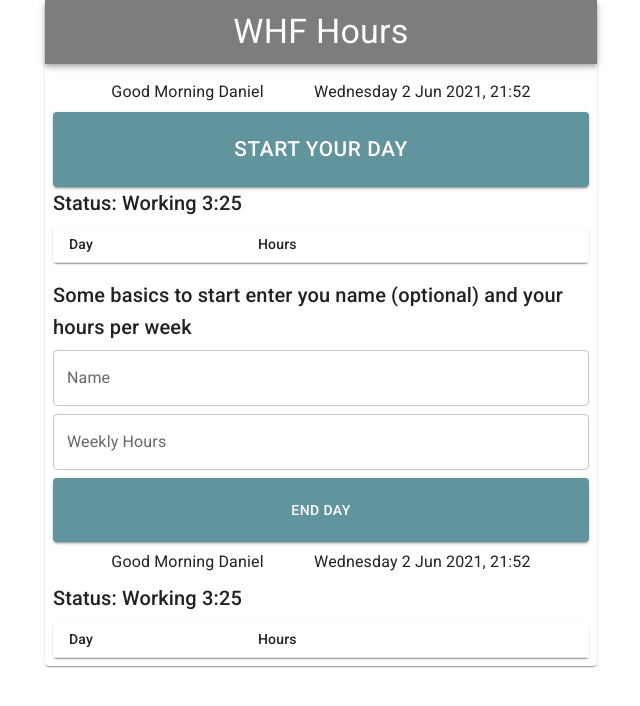
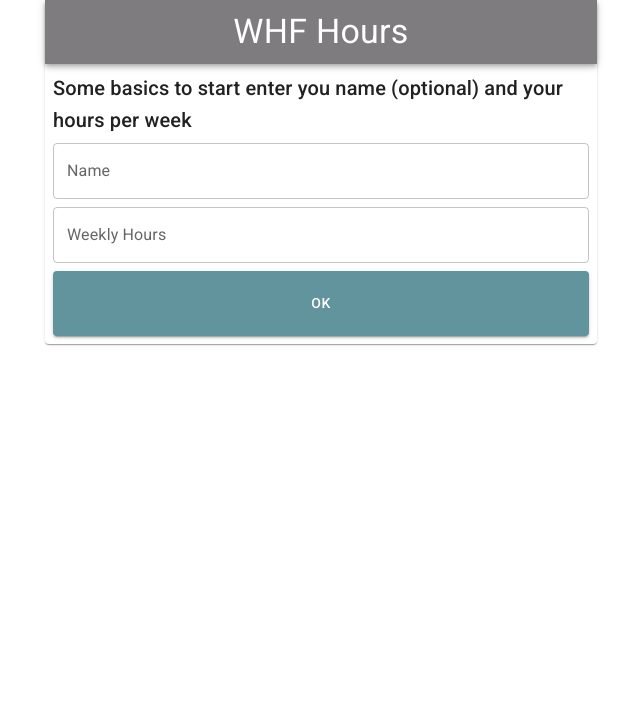
Before and after one commit to danppo/WFH-Hours, a React (Create React App) app: page / in a window 1280 px wide. Shown: the top 706 px of the page, without its empty margins (319-959 px from the left). Built offline with nearby package versions, Linux system fonts and the light colour scheme.

Commit message:
WIP added local storage added setup table display from LS

```diff
--- a/src/App.js
+++ b/src/App.js
@@ -1,5 +1,5 @@
 import './App.css';
-import { ThemeProvider, StyledEngineProvider, adaptV4Theme } from '@mui/material/styles';
+import { ThemeProvider, StyledEngineProvider } from '@mui/material/styles';
 import { createTheme } from '@mui/material/styles';
 import palette from './theme/theme';
 import Container from '@mui/material/Container';
@@ -10,7 +10,6 @@ import Paper from '@mui/material/Paper';
 import { useState } from 'react';
 
 function App() {
-
   const theme = createTheme(palette);
 
   const hasData = localStorage.getItem('WFHHOURS');
@@ -19,19 +18,15 @@ function App() {
 
   const [showMain, setMainSetup] = useState(!!hasData);
 
-
   return (
     <StyledEngineProvider injectFirst>
       <ThemeProvider theme={theme}>
-        <Container  component="main" maxWidth="sm">
-        <Paper>
-          <Header />
-          <Main />
-          {!showMain &&
-
-            <Setup setShowMain={setMainSetup} />
-          }
-          {/* <div className="App">
+        <Container component='main' maxWidth='sm'>
+          <Paper>
+            <Header />
+            {showMain && <Main />}
+            {!showMain && <Setup setShowMain={setMainSetup} />}
+            {/* <div className="App">
             <header className="App-header">
               <img src={logo} className="App-logo" alt="logo" />
               <p>
@@ -47,7 +42,7 @@ function App() {
               </a>
             </header>
           </div> */}
-            </Paper>
+          </Paper>
         </Container>
       </ThemeProvider>
     </StyledEngineProvider>
@@ -56,7 +51,6 @@ function App() {
 
 export default App;
 
-// TODO: Create Base layout
 // TODO: User Standard cal/time picker
 // TODO: Show current Day progress
 // TODO: Table for week inputs
--- /dev/null
+++ b/src/functions/decimalToHours.js
@@ -0,0 +1,7 @@
+const decimalToHours = (time) => {
+  const hours = Math.floor(time);
+  const minutes = (time - hours) * 60;
+  return hours + '.' + minutes;
+};
+
+export default decimalToHours;
--- a/src/pages/Main.js
+++ b/src/pages/Main.js
@@ -1,4 +1,4 @@
-import React, {useState} from 'react';
+import React, { useState } from 'react';
 import Typography from '@mui/material/Typography';
 import Button from '@mui/material/Button';
 import Box from '@mui/material/Box';
@@ -6,63 +6,155 @@ import makeStyles from '@mui/styles/makeStyles';
 import Report from '../sections/Report/Report';
 import Welcome from '../sections/Welcome/Welcome';
 import { ButtonGroup } from '@mui/material';
+import dayjs from 'dayjs';
 
 const useStyles = makeStyles((theme) => ({
   buttonContent: {
-    fontSize: '1.3rem'
+    fontSize: '1.3rem',
   },
   buttonBeaks: {
-    fontSize: '1.1rem'
-  }
+    fontSize: '1.1rem',
+  },
 }));
 
 const Main = () => {
   const classes = useStyles();
 
+  const timeCalc = (time) => {
+    const hours = Math.floor(time);
+    const minutes = (time - hours) * 60;
+    console.log(hours + '.' + minutes);
+  };
+  timeCalc(7.5);
+
   const dayState = {
-    NOTSTARTED: "not started",
-    STARTED: "started",
-    FINISHED: "finished"
+    NOTSTARTED: 'not started',
+    STARTED: 'started',
+    FINISHED: 'finished',
+  };
+
+  const data = JSON.parse(localStorage.getItem('WFHHOURS'));
+  const thisWeek = dayjs().startOf('week').format('YYYYMMDD');
+
+  if (data.hours[thisWeek]) {
+    console.log('we have data');
+  } else {
+    const dailyHours = data.weeklyHours / 5;
+    console.log(dailyHours);
+    console.log('nothing here');
+    console.log(dayjs().day());
+    const newData = data;
+    // TODO: auto generate array
+    newData.hours[thisWeek] = {
+      completed: 0,
+      days: [
+        {
+          day: 0,
+          dayName: 'Sunday',
+          hoursDone: 0,
+          hoursRemaining: 0,
+        },
+        {
+          day: 1,
+          dayName: 'Monday',
+          hoursDone: 0,
+          hoursRemaining: dailyHours,
+        },
+        {
+          day: 2,
+          dayName: 'Tuesday',
+          hoursDone: 0,
+          hoursRemaining: dailyHours,
+        },
+        {
+          day: 3,
+          dayName: 'Wednesday',
+          hoursDone: 0,
+          hoursRemaining: dailyHours,
+        },
+        {
+          day: 4,
+          dayName: 'Thursday',
+          hoursDone: 0,
+          hoursRemaining: dailyHours,
+        },
+        {
+          day: 5,
+          dayName: 'Friday',
+          hoursDone: 0,
+          hoursRemaining: dailyHours,
+        },
+        {
+          day: 6,
+          dayName: 'Saturday',
+          hoursDone: 0,
+          hoursRemaining: 0,
+        },
+      ],
+    };
+    localStorage.setItem('WFHHOURS', JSON.stringify(newData));
   }
 
   const [dayStarted, setDayStarted] = useState(dayState.NOTSTARTED);
   const [dayPaused, setDayPaused] = useState(false);
 
+  console.log(data.hours.days);
   return (
-    <Box p={1} >
-      <Welcome name='Daniel' />
-      {dayStarted === dayState.STARTED ?
-        <ButtonGroup fullWidth >
-          <Button variant="contained"  color='primary' size='large' onClick={() => setDayStarted(dayState.FINISHED)} >
+    <Box p={1}>
+      <Welcome name={data.name} />
+      {dayStarted === dayState.STARTED ? (
+        <ButtonGroup fullWidth>
+          <Button
+            variant='contained'
+            color='primary'
+            size='large'
+            onClick={() => setDayStarted(dayState.FINISHED)}
+          >
             <Box m={1.4}>
-              <Typography variant="button"  className={classes.buttonContent}>
+              <Typography variant='button' className={classes.buttonContent}>
                 End Day
               </Typography>
             </Box>
           </Button>
-          <Button variant="contained"  color='secondary' size='large' onClick={() => setDayPaused(!dayPaused)}>
+          <Button
+            variant='contained'
+            color='secondary'
+            size='large'
+            onClick={() => setDayPaused(!dayPaused)}
+          >
             <Box m={1.4}>
-              <Typography variant="button"  className={classes.buttonContent}>
-                {dayPaused ? "Return to work" : "have a break"}
+              <Typography variant='button' className={classes.buttonContent}>
+                {dayPaused ? 'Return to work' : 'have a break'}
               </Typography>
             </Box>
           </Button>
         </ButtonGroup>
-      :
-        <Button variant="contained" fullWidth color='primary' size='large' onClick={() => setDayStarted(dayState.STARTED)} >
+      ) : (
+        <Button
+          variant='contained'
+          fullWidth
+          color='primary'
+          size='large'
+          onClick={() => setDayStarted(dayState.STARTED)}
+        >
           <Box m={1.4}>
-            <Typography variant="button"  className={classes.buttonContent}>
-              {dayStarted === dayState.NOTSTARTED ? "Start your day" : "Restart work"}
+            <Typography variant='button' className={classes.buttonContent}>
+              {dayStarted === dayState.NOTSTARTED ? 'Start your day' : 'Restart work'}
             </Typography>
           </Box>
         </Button>
-      }
-      <Typography variant="h6" gutterBottom>
-        Status: Working 3:25
-      </Typography>
-      <Report />
+      )}
+      <Box sx={{ display: 'flex', justifyContent: 'space-between' }}>
+        <Typography variant='h6' gutterBottom>
+          Status: Working 3:25
+        </Typography>
+        <Typography variant='h6' gutterBottom>
+          Weekly Target: {data.weeklyHours}
+        </Typography>
+      </Box>
+      <Report details={data.hours[thisWeek].days} />
     </Box>
   );
-}
+};
 
 export default Main;
--- a/src/pages/Setup.js
+++ b/src/pages/Setup.js
@@ -1,47 +1,56 @@
 import Typography from '@mui/material/Typography';
 import Box from '@mui/material/Box';
-import makeStyles from '@mui/styles/makeStyles';
-import Report from '../sections/Report/Report';
-import Welcome from '../sections/Welcome/Welcome';
 import { TextField, Stack, Button } from '@mui/material';
 import { useState } from 'react';
+import dayjs from 'dayjs';
 
-const Setup = ({setShowMain}) => {
-
-  const [name, setName] = useState("");
-  const [hours, setHours] = useState("");
+const Setup = ({ setShowMain }) => {
+  const [name, setName] = useState('');
+  const [weeklyHours, setWeeklyHours] = useState('');
 
   const handleSubmit = () => {
-    console.log("entered");
-  }
+    console.log('entered');
+    console.log(dayjs().day());
+    console.log(dayjs().startOf('week').format('YYYYMMDD'));
+    const dataStorage = {
+      name,
+      weeklyHours,
+      hours: {},
+    };
+    localStorage.setItem('WFHHOURS', JSON.stringify(dataStorage));
+    setShowMain(true);
+  };
 
-  console.log(hours);
-
+  console.log(weeklyHours);
 
   return (
-    <Box p={1} >
-      <Typography variant="h6" gutterBottom>
+    <Box p={1}>
+      <Typography variant='h6' gutterBottom>
         Some basics to start enter you name (optional) and your hours per week
       </Typography>
       <Stack spacing={1}>
-      <TextField value={name} onChange={(e) => setName(e.target.value)} id="name" label="Name" mb={2}/>
-      <TextField value={hours} onChange={(e) => setHours(e.target.value)} type="number" id="filled-basic" label="Weekly Hours"  />
-      <Button variant="contained"  color='primary' size='large' onClick={() => handleSubmit} >
-            <Box m={1.4}>
-              <Typography variant="button"  >
-                End Day
-              </Typography>
-            </Box>
-          </Button>
+        <TextField
+          value={name}
+          onChange={(e) => setName(e.target.value)}
+          id='name'
+          label='Name'
+          mb={2}
+        />
+        <TextField
+          value={weeklyHours}
+          onChange={(e) => setWeeklyHours(e.target.value)}
+          type='number'
+          id='hours'
+          label='Weekly Hours'
+        />
+        <Button variant='contained' color='primary' size='large' onClick={handleSubmit}>
+          <Box m={1.4}>
+            <Typography variant='button'>Ok</Typography>
+          </Box>
+        </Button>
       </Stack>
-      <Welcome name='Daniel' />
-
-      <Typography variant="h6" gutterBottom>
-        Status: Working 3:25
-      </Typography>
-      <Report />
     </Box>
   );
-}
+};
 
 export default Setup;
--- a/src/sections/Report/Report.js
+++ b/src/sections/Report/Report.js
@@ -8,44 +8,7 @@ import TableContainer from '@mui/material/TableContainer';
 import TableHead from '@mui/material/TableHead';
 // import TablePagination from '@mui/material/TablePagination';
 import TableRow from '@mui/material/TableRow';
-
-const columns = [
-  { id: 'day', label: 'Day'},
-  { id: 'hours', label: 'Hours'},
-  {
-    id: 'compare',
-    label: '',
-    align: 'right'
-  },
-];
-
-const rows = [
-  {
-    day: 'Monday',
-    hours: '7:30',
-    compare: '0'
-  },
-  {
-    day: 'Tuesday',
-    hours: '7:30',
-    compare: '0'
-  },
-  {
-    day: 'Wednesday',
-    hours: '7:30',
-    compare: '0'
-  },
-  {
-    day: 'Thursday',
-    hours: '7:30',
-    compare: '0'
-  },
-  {
-    day: 'Friday',
-    hours: '7:30',
-    compare: '0'
-  },
-];
+import decimalToHours from '../../functions/decimalToHours';
 
 const useStyles = makeStyles({
   root: {
@@ -56,7 +19,7 @@ const useStyles = makeStyles({
   },
 });
 
-const Report = () => {
+const Report = ({ details }) => {
   const classes = useStyles();
   // eslint-disable-next-line no-unused-vars
   const [page, setPage] = React.useState(0);
@@ -74,50 +37,33 @@ const Report = () => {
 
   return (
     <Paper className={classes.root}>
-      <TableContainer className={classes.container}>
-        <Table size="small" stickyHeader aria-label="sticky table">
+      <TableContainer component={Paper}>
+        <Table size='small' aria-label='simple table'>
           <TableHead>
             <TableRow>
-              {columns.map((column) => (
-                <TableCell
-                  key={column.id}
-                  align={column.align}
-                  style={{ minWidth: column.minWidth }}
-                >
-                  {column.label}
-                </TableCell>
-              ))}
+              <TableCell>Day</TableCell>
+              <TableCell align='right'>Hours</TableCell>
+              <TableCell align='right'>Remaining</TableCell>
             </TableRow>
           </TableHead>
-          {/* <TableBody>
-            {rows.slice(page * rowsPerPage, page * rowsPerPage + rowsPerPage).map((row) => {
-              return (
-                <TableRow hover role="checkbox" tabIndex={-1} key={row.code}>
-                  {columns.map((column) => {
-                    const value = row[column.id];
-                    return (
-                      <TableCell key={column.id} align={column.align}>
-                        {column.format && typeof value === 'number' ? column.format(value) : value}
-                      </TableCell>
-                    );
-                  })}
-                </TableRow>
-              );
-            })}
-          </TableBody> */}
+          <TableBody>
+            {details.map((details) => (
+              <TableRow
+                key={details.day}
+                sx={{ '&:last-child td, &:last-child th': { border: 0 } }}
+              >
+                <TableCell component='th' scope='row'>
+                  {details.dayName}
+                </TableCell>
+                <TableCell align='right'>{decimalToHours(details.hoursDone)}</TableCell>
+                <TableCell align='right'>{decimalToHours(details.hoursRemaining)}</TableCell>
+              </TableRow>
+            ))}
+          </TableBody>
         </Table>
       </TableContainer>
-      {/* <TablePagination
-        rowsPerPageOptions={[10, 25, 100]}
-        component="div"
-        count={rows.length}
-        rowsPerPage={rowsPerPage}
-        page={page}
-        onChangePage={handleChangePage}
-        onChangeRowsPerPage={handleChangeRowsPerPage}
-      /> */}
     </Paper>
   );
-}
+};
 
 export default Report;
```
